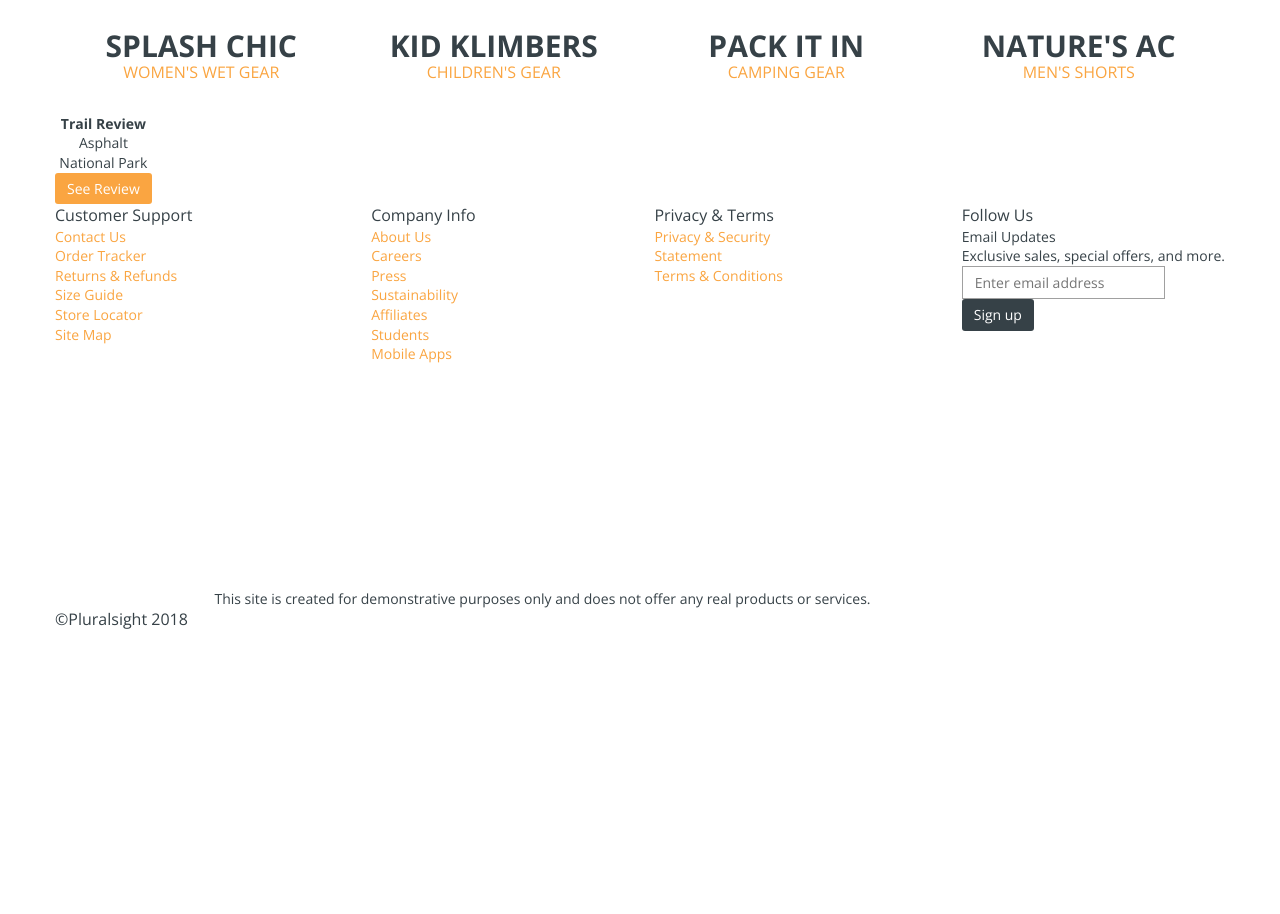
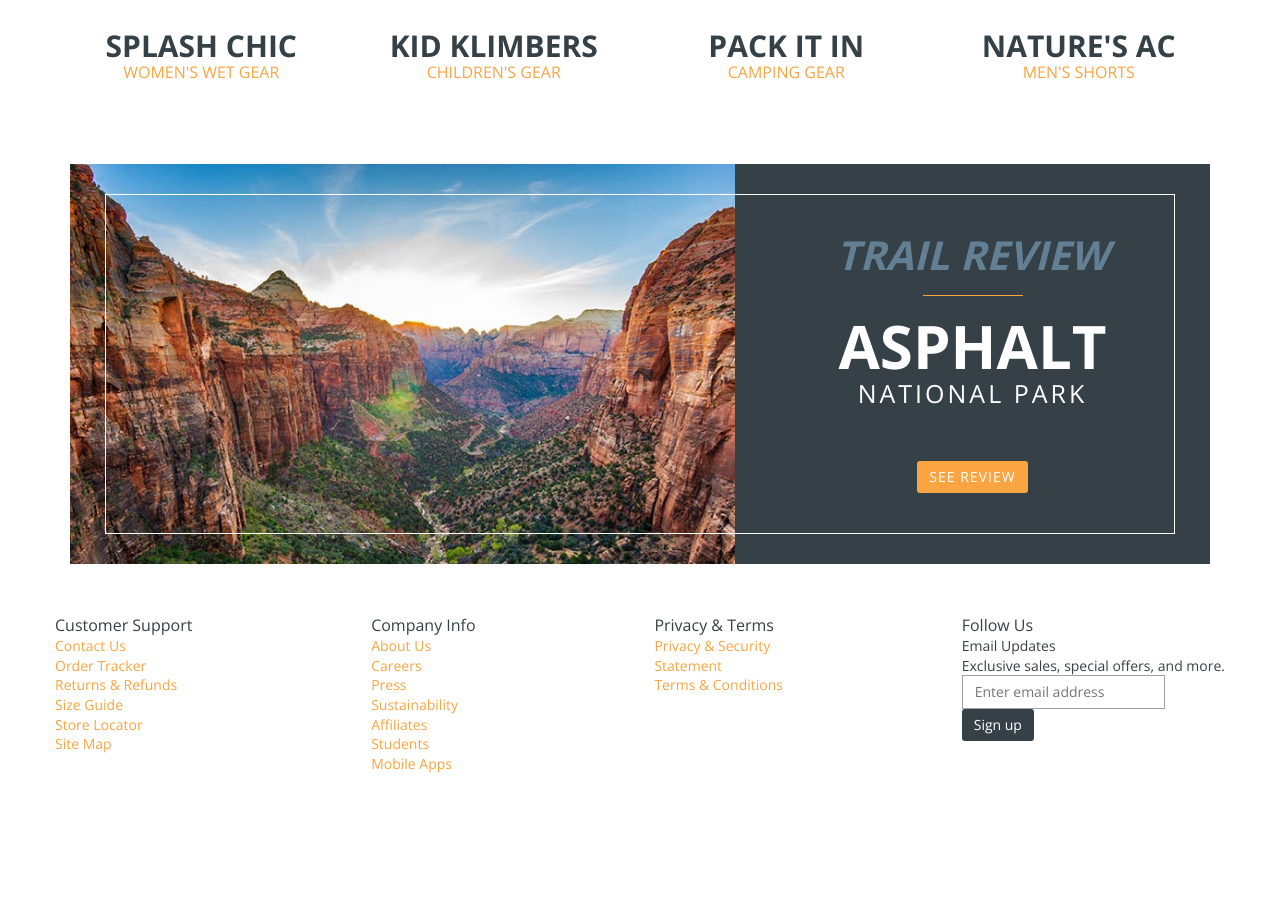
Before and after one commit to hegnemurd/pluralsight-projects, a website: page html-css/rock-climbing-website-landing-page/index.html in a window 1280 px wide. Shown: the part 1216-2130 px from the top of the page. Before the commit the page ends 1847 px from the top, so only its background shows below. Drawn offline with nearby package versions, Linux system fonts and the light colour scheme.

Commit message:
Rock Climbing Website Landing Page Project

```diff
--- a/html-css/rock-climbing-website-landing-page/css/main.css
+++ b/html-css/rock-climbing-website-landing-page/css/main.css
@@ -3,7 +3,7 @@
   box-sizing: border-box;
 }
 body {
-  font-family: "Open Sans", sans-serif;
+  font-family: 'Open Sans', sans-serif;
   font-size: 14px;
   line-height: 1.4;
   color: #364147;
@@ -179,7 +179,8 @@ section {
 .hero h2 {
   color: #faa541;
 }
-.hero h1, .hero h2 {
+.hero h1,
+.hero h2 {
   font-size: 63px;
   font-weight: 700;
   line-height: 0.9;
@@ -247,7 +248,7 @@ section {
 }
 
 .full-banner:before {
-  content: "";
+  content: '';
   position: absolute;
   border: 1px solid #ffffff;
   top: 30px;
@@ -256,3 +257,55 @@ section {
   right: 50px;
   z-index: 1;
 }
+
+.full-banner-image {
+  flex: 0 0 58.333333%;
+  background-image: url('../img/vista.jpg');
+  background-size: cover;
+  background-position: top center;
+  min-height: 400px;
+}
+
+.full-banner-sidebar {
+  flex: 0 0 41.666667%;
+  background-color: #364147;
+  text-transform: uppercase;
+  padding: 30px;
+  color: #ffffff;
+}
+
+.full-banner-sidebar h4 {
+  font-size: 40px;
+  font-weight: 700;
+  font-style: italic;
+  color: #637f94;
+  line-height: 1;
+}
+
+.full-banner-sidebar h4:after {
+  content: '';
+  width: 100px;
+  height: 1px;
+  background-color: #faa541;
+  margin: 20px auto;
+  display: block;
+}
+
+.full-banner-sidebar > div:nth-of-type(1) {
+  font-size: 60px;
+  font-weight: 700;
+  line-height: 1;
+}
+
+.full-banner-sidebar > div:nth-of-type(2) {
+  font-size: 25px;
+  font-weight: 200;
+  letter-spacing: 3px;
+}
+
+.full-banner-sidebar .btn.btn-default {
+  margin-top: 50px;
+  text-transform: uppercase;
+  letter-spacing: 1px;
+  z-index: 1;
+}
--- a/html-css/rock-climbing-website-landing-page/index.html
+++ b/html-css/rock-climbing-website-landing-page/index.html
@@ -129,9 +129,9 @@
       </section>
 
       <!-- FULL BANNER -->
-      <section>
-        <div></div>
-        <div class="flex flex-column align-center center">
+      <section class="full-banner">
+        <div class="full-banner-image"></div>
+        <div class="flex flex-column align-center center full-banner-sidebar">
           <h4>Trail Review</h4>
           <div>Asphalt</div>
           <div>National Park</div>
--- /dev/null
+++ b/html-css/rock-climbing-website-landing-page/package.json
@@ -0,0 +1,4 @@
+{"prettier": {
+    "singleQuote": true
+  }
+}
```
Also changed, not shown: 1 other file.
